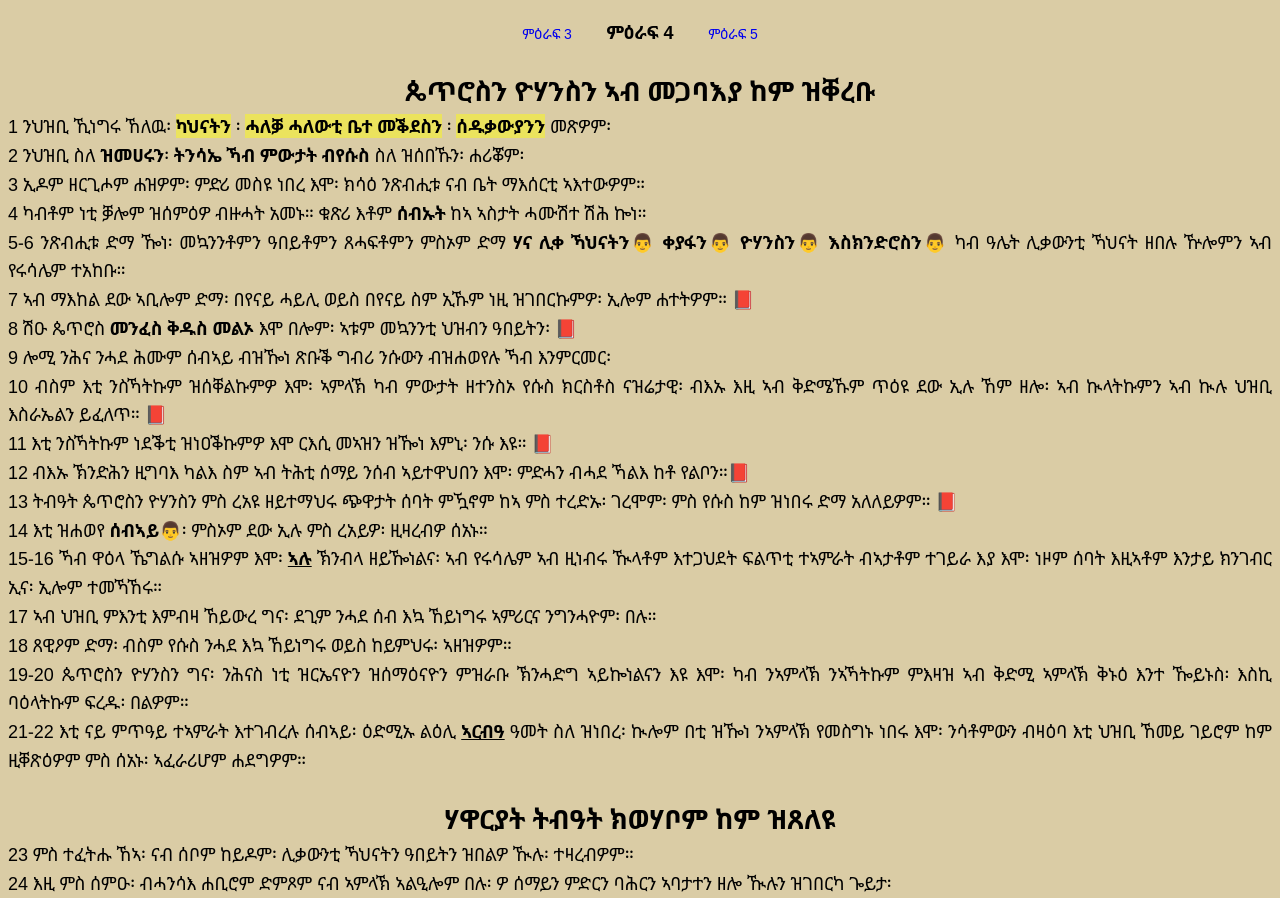
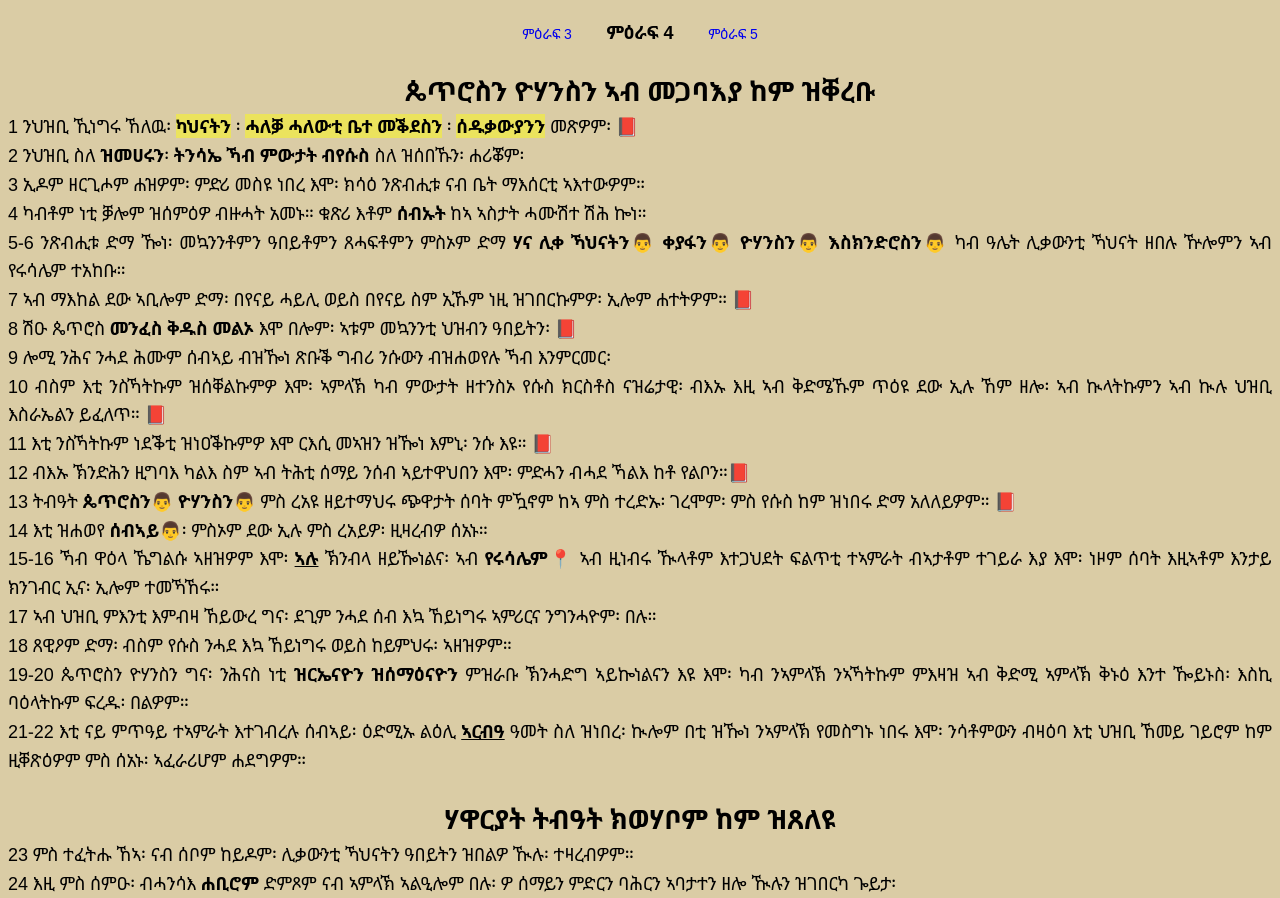
Before and after one commit to ermi-mekdi/Acts, a plain HTML site: page html/acts4.html in a window 1280 px wide. Shown: the top 898 px of the page. Drawn offline with Linux system fonts and the light colour scheme.

Commit message:
edit c4&5

```diff
--- a/data/plc.js
+++ b/data/plc.js
@@ -289,7 +289,7 @@ const plc = {
   cyprus: {
     name1: "ቆጵሮስ ",
     nameE1: "Cyprus",
-    nameM1: " ",
+    nameM1: "ሃብታም ብነሓስ  ",
     name2: " ",
     nameE2: " ",
     nameM2: " ",
--- a/data/ppls.js
+++ b/data/ppls.js
@@ -349,7 +349,7 @@ const person = {
     nameM2: "",
     ver: [""],
     title: ["ሊቀ ካህናት"],
-    adres: "",
+    adres: [""],
     info: [
       "እቲ ወግዓዊ ሊቀ ካህናት ዝነበረ ቀያፋ ሰብኣይ ጓሉ ንሃና እዩ ነይሩ።",
       "ዮሃ11፡49-52 '...በታ ዓመት እቲኣ ሊቀ ኻህናት ነበረ እሞ፡ የሱስ በጃ ህዝቢ ኺመውት ከም ዘለዎ ተነብዩ እዩ እምበር፡ እዚ ዝበለስ ካብ ልቡ ኣይኰነን።'",
--- a/data/ver.js
+++ b/data/ver.js
@@ -75,6 +75,12 @@ const bib = {
           d: "እዝስ እቲ ጸራቢ ወዲ ማርያም፡ ሓው ያእቆብን ዮሴፍን ይሁዳን ስምኦንን ደይኰነን፧ ኣሓቱስ ኣብዚዶ ምሳና ኣየለዋን፧ እናበሉ ተገረሙ፡ ብእኡ ኸኣ ተዓንቀፉ።",
         },
       },
+      c12: {
+        v18: {
+          n: "ማርቆስ 12፡18",
+          d: "ትንሳኤ የልቦን ዚብሉ ሰዱቃውያን ከኣ ናብኡ መጹ፡ ከምዚ ኢሎምውን ሐተትዎ፡",
+        },
+      },
     },
     luk: {
       c10: {
--- a/html/acts4.html
+++ b/html/acts4.html
@@ -20,7 +20,8 @@
       </div>
       <p>
         <h2 class="sub-chapter" >ጴጥሮስን ዮሃንስን ኣብ መጋባእያ ከም ዝቐረቡ</h2>
-        1 ንህዝቢ ኺነግሩ ኸለዉ፡ <span class="hy">ካህናትን</span> ፡ <span class="hy">ሓለቓ ሓለውቲ ቤተ መቕደስን</span> ፡  <span class="hy">ሰዱቃውያንን</span> መጽዎም፡<br />
+        1 ንህዝቢ ኺነግሩ ኸለዉ፡ <span class="hy">ካህናትን</span> ፡ <span class="hy">ሓለቓ ሓለውቲ ቤተ መቕደስን</span> ፡  <span class="hy">ሰዱቃውያንን</span> መጽዎም፡
+        <strong onclick="vers([bib.n.mar.c12.v18])">&#128213;</strong><br />
         2 ንህዝቢ ስለ <b>ዝመሀሩን</b>፡ <b>ትንሳኤ ኻብ ምውታት ብየሱስ</b> ስለ ዝሰበኹን፡ ሐሪቖም፡<br />
         3 ኢዶም ዘርጊሖም ሐዝዎም፡ ምድሪ መስዩ ነበረ እሞ፡ ክሳዕ ንጽብሒቱ ናብ ቤት ማእሰርቲ ኣእተውዎም። <br />
         4 ካብቶም ነቲ ቓሎም ዝሰምዕዎ ብዙሓት አመኑ። ቁጽሪ እቶም <b>ሰብኡት</b> ከኣ ኣስታት ሓሙሽተ ሽሕ ኰነ። <br />
@@ -44,16 +45,16 @@
         12 ብእኡ ኽንድሕን ዚግባእ ካልእ ስም ኣብ ትሕቲ ሰማይ ንሰብ ኣይተዋህበን እሞ፡ ምድሓን ብሓደ ኻልእ ከቶ
         የልቦን።<strong onclick="vers([bib.n.tim1.c2.v5])">&#128213;</strong>
         <br />
-        13 ትብዓት ጴጥሮስን ዮሃንስን ምስ ረአዩ ዘይተማህሩ ጭዋታት ሰባት ምዃኖም ከኣ ምስ ተረድኡ፡ ገረሞም፡ ምስ የሱስ
+        13 ትብዓት <strong onclick="displayPerson(person.peter)">ጴጥሮስን&#128104;</strong> <strong onclick="displayPerson(person.john)">ዮሃንስን&#128104;</strong> ምስ ረአዩ ዘይተማህሩ ጭዋታት ሰባት ምዃኖም ከኣ ምስ ተረድኡ፡ ገረሞም፡ ምስ የሱስ
         ከም ዝነበሩ ድማ አለለይዎም። <strong onclick="vers([bib.n.luk.c10.v21])">&#128213;</strong><br />
         14 እቲ ዝሐወየ <strong strong onclick="displayPerson(person.lame1)">ሰብኣይ&#128104;</strong>፡ ምስኦም ደው ኢሉ ምስ ረአይዎ፡ ዚዛረብዎ ሰአኑ። <br />
-        15-16 ኻብ ዋዕላ ኼግልሱ ኣዘዝዎም እሞ፡ <u onclick="wordD(word.ኣሉ, event)">ኣሉ</u> ኽንብላ ዘይዀነልና፡ ኣብ የሩሳሌም ኣብ ዚነብሩ ዂላቶም እተጋህደት
+        15-16 ኻብ ዋዕላ ኼግልሱ ኣዘዝዎም እሞ፡ <u onclick="wordD(word.ኣሉ, event)">ኣሉ</u> ኽንብላ ዘይዀነልና፡ ኣብ <strong onclick="disPlc(plc.jerusalem)">የሩሳሌም📍</strong> ኣብ ዚነብሩ ዂላቶም እተጋህደት
         ፍልጥቲ ተኣምራት ብኣታቶም ተገይራ እያ እሞ፡ ነዞም ሰባት እዚኣቶም እንታይ ክንገብር ኢና፡ ኢሎም ተመኻኸሩ።
         <br />
         17 ኣብ ህዝቢ ምእንቲ እምብዛ ኸይውረ ግና፡ ደጊም ንሓደ ሰብ እኳ ኸይነግሩ ኣምሪርና ንግንሓዮም፡ በሉ።
         <br />
         18 ጸዊዖም ድማ፡ ብስም የሱስ ንሓደ እኳ ኸይነግሩ ወይስ ከይምህሩ፡ ኣዘዝዎም። <br />
-        19-20 ጴጥሮስን ዮሃንስን ግና፡ ንሕናስ ነቲ ዝርኤናዮን ዝሰማዕናዮን ምዝራቡ ኽንሓድግ ኣይኰነልናን እዩ እሞ፡
+        19-20 ጴጥሮስን ዮሃንስን ግና፡ ንሕናስ ነቲ <b>ዝርኤናዮን ዝሰማዕናዮን</b> ምዝራቡ ኽንሓድግ ኣይኰነልናን እዩ እሞ፡
         ካብ ንኣምላኽ ንኣኻትኩም ምእዛዝ ኣብ ቅድሚ ኣምላኽ ቅኑዕ እንተ ዀይኑስ፡ እስኪ ባዕላትኩም ፍረዱ፡ በልዎም።
         <br />
         21-22 እቲ ናይ ምጥዓይ ተኣምራት እተገብረሉ ሰብኣይ፡ ዕድሚኡ ልዕሊ <u onclick="wordD(word.ኣርብዓ, event)">ኣርብዓ</u> ዓመት ስለ ዝነበረ፡ ኲሎም በቲ
@@ -64,7 +65,7 @@
       <p>
         <h2 class="sub-chapter" >ሃዋርያት ትብዓት ክወሃቦም ከም ዝጸለዩ</h2>
       23 ምስ ተፈትሑ ኸኣ፡ ናብ ሰቦም ከይዶም፡ ሊቃውንቲ ኻህናትን ዓበይትን ዝበልዎ ዂሉ፡ ተዛረብዎም። <br />
-      24 እዚ ምስ ሰምዑ፡ ብሓንሳእ ሐቢሮም ድምጾም ናብ ኣምላኽ ኣልዒሎም በሉ፡ ዎ ሰማይን ምድርን ባሕርን ኣባታተን ዘሎ
+      24 እዚ ምስ ሰምዑ፡ ብሓንሳእ <b>ሐቢሮም</b> ድምጾም ናብ ኣምላኽ ኣልዒሎም በሉ፡ ዎ ሰማይን ምድርን ባሕርን ኣባታተን ዘሎ
       ዂሉን ዝገበርካ ጐይታ፡ <br />
       25 ከምቲ ብመንፈስ ቅዱስ ብኣፍ ኣቦና ዳዊት ባርያኻ፡ ስለምንታይ ኣህዛብ ሐረቑ፡ ህዝብስ ከንቱ ሐሰቡ፧ <br />
       26 ነገስታ ምድሪ ተላዕሉ፡ እቶም መኳንንቲ ድማ ንእግዚኣብሄርን ንመሲሁን ኪጻረሩ ብሓደ ተኣከቡ፡ ዝበልካዮ፡
--- a/script.js
+++ b/script.js
@@ -52,7 +52,10 @@ function disPlc(p) {
   document.body.appendChild(display);
 
   const def1 = p.nameM1 ? p.name1 + " ማለት " + p.nameM1 : "";
-  const def2 = p.nameM2 ? p.name2 + " ማለት " + p.nameM2 : "";
+  const def2 =
+    p && p.name2 && String(p.name2).trim() !== ""
+      ? `ካልኣይ ስም  ${p.name2}  (${p.nameE2})`
+      : "";
   const gMap = p.gMap ? `<a href="${p.gMap}" target="_blank">Map</a>` : "";
   const info = p.info ? p.info.map((item) => `<li>${item}</li>`).join("") : "";
   display.innerHTML = `
```
Also changed, not shown: html/acts5.html (+1 -1 lines).
